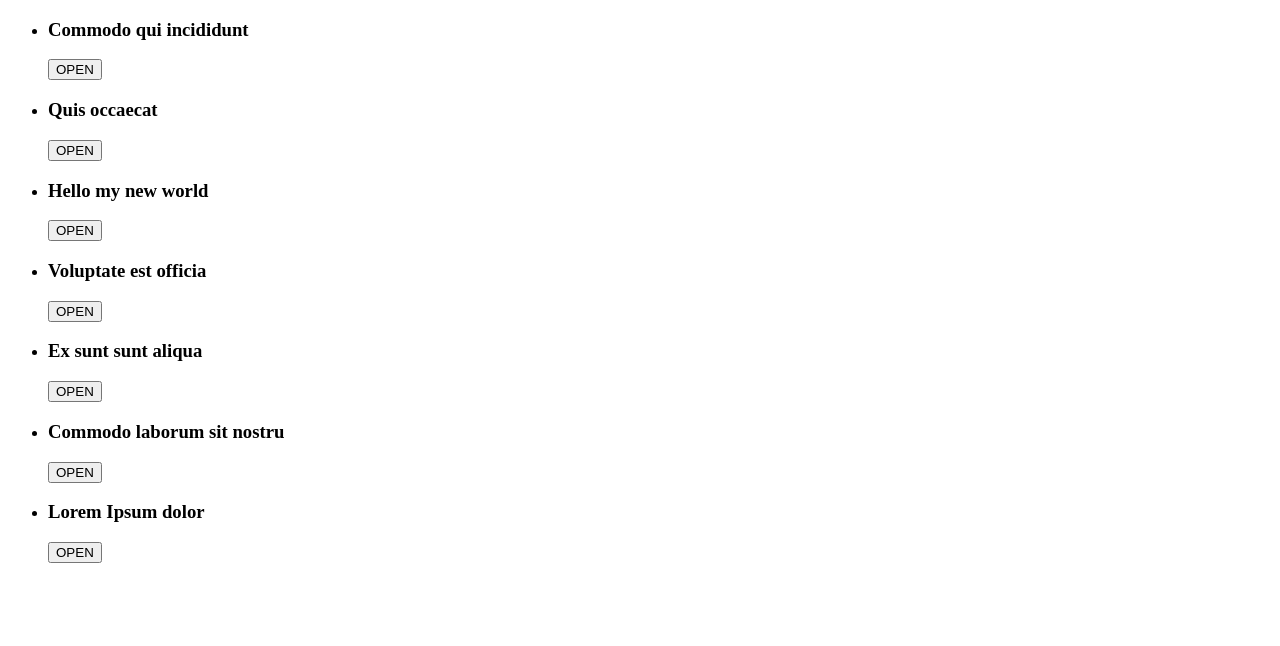
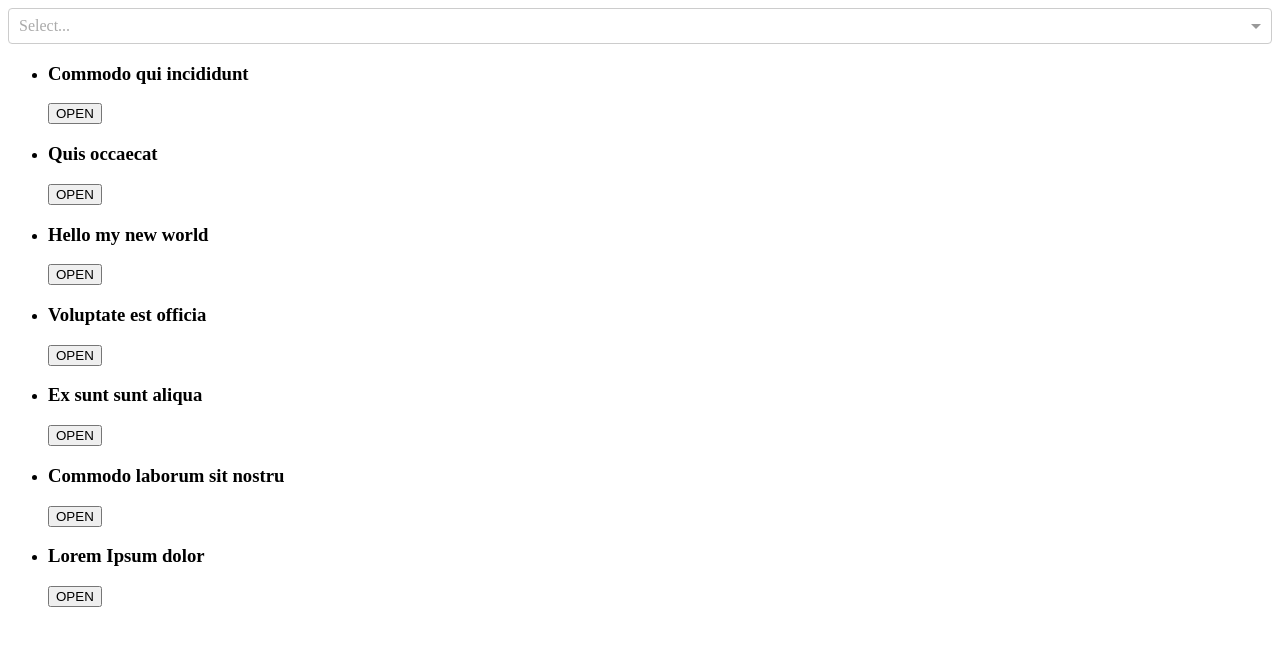
Before and after one commit to lvlashnin/ReactJavaScript.ru, a React (Create React App) app in the folder app/: page / in a window 1280 px wide. Shown: the top 646 px of the page. Built offline with nearby package versions, Linux system fonts and the light colour scheme.

Commit message:
add sselect component

```diff
--- a/app/package.json
+++ b/app/package.json
@@ -5,7 +5,8 @@
   "dependencies": {
     "react": "^16.4.1",
     "react-dom": "^16.4.1",
-    "react-scripts": "1.1.4"
+    "react-scripts": "1.1.4",
+    "react-select": "^1.2.1"
   },
   "scripts": {
     "start": "react-scripts start",
--- a/app/src/components/App.js
+++ b/app/src/components/App.js
@@ -1,17 +1,29 @@
 import React, { Component } from 'react';
 import {articles} from '../fixtures';
 // import {render} from 'react-dom'
-// import ArticleList from './components/ArticleList'
 // import './App.css';
 import ArticleList from './ArticleList'
+import Select from 'react-select'
+import 'react-select/dist/react-select.css'
 
 class App extends Component {
+  state = {
+    selection: null,
+
+  }
   render() {
+      const options = articles.map(article => ({
+      label: article.title,
+      value: article.id
+    }))
+
     return (<div>
+    <Select options={options} value={this.state.selection} onChange = {this.changeSelection} multi/>
       <ArticleList articles={articles}/>
             </div>
     )
   }
+  changeSelection = selection => this.setState({selection})
 }
 
 export default App;
```
Also changed, not shown: 1 other file (tests, documents, lock files or other folders).
